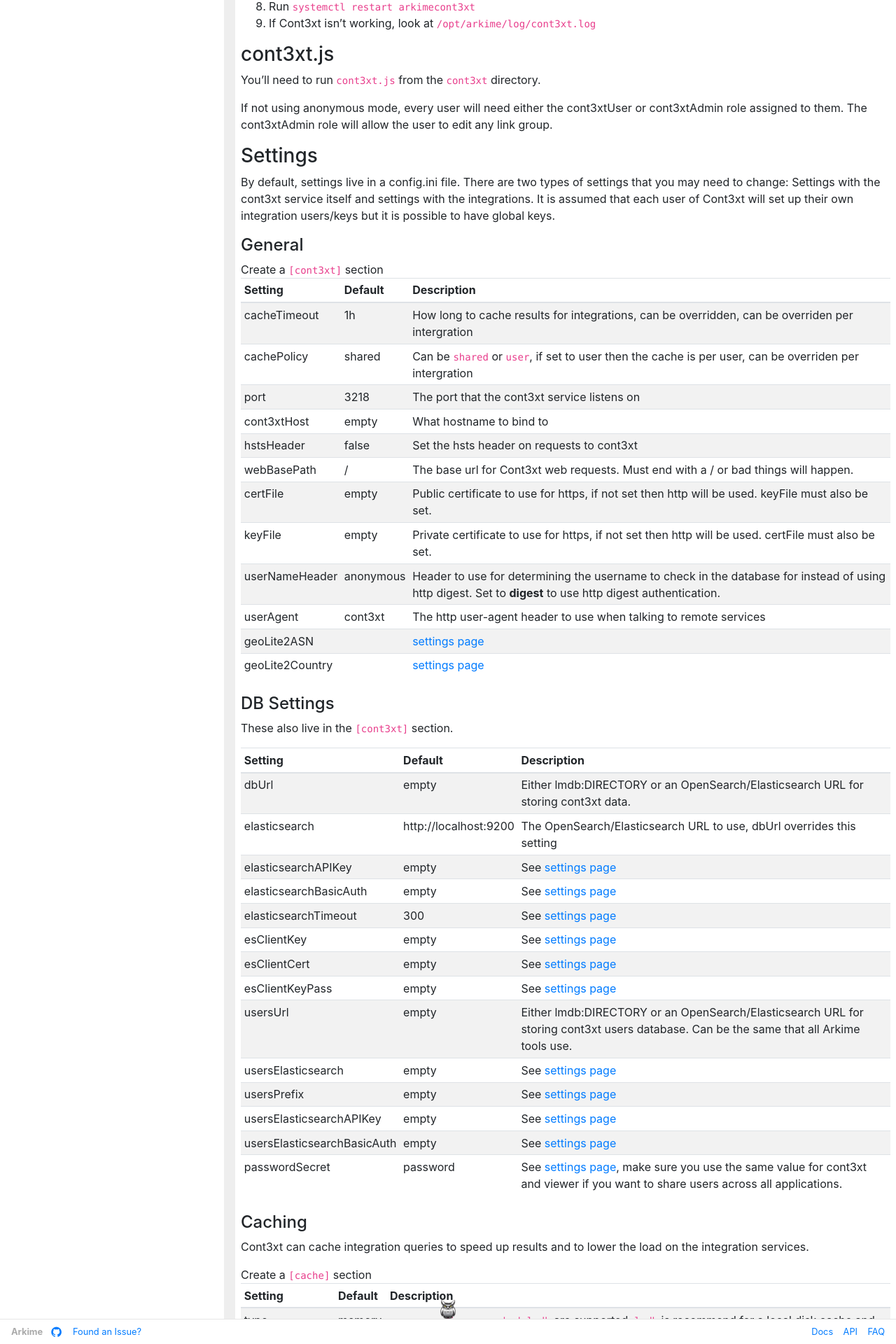
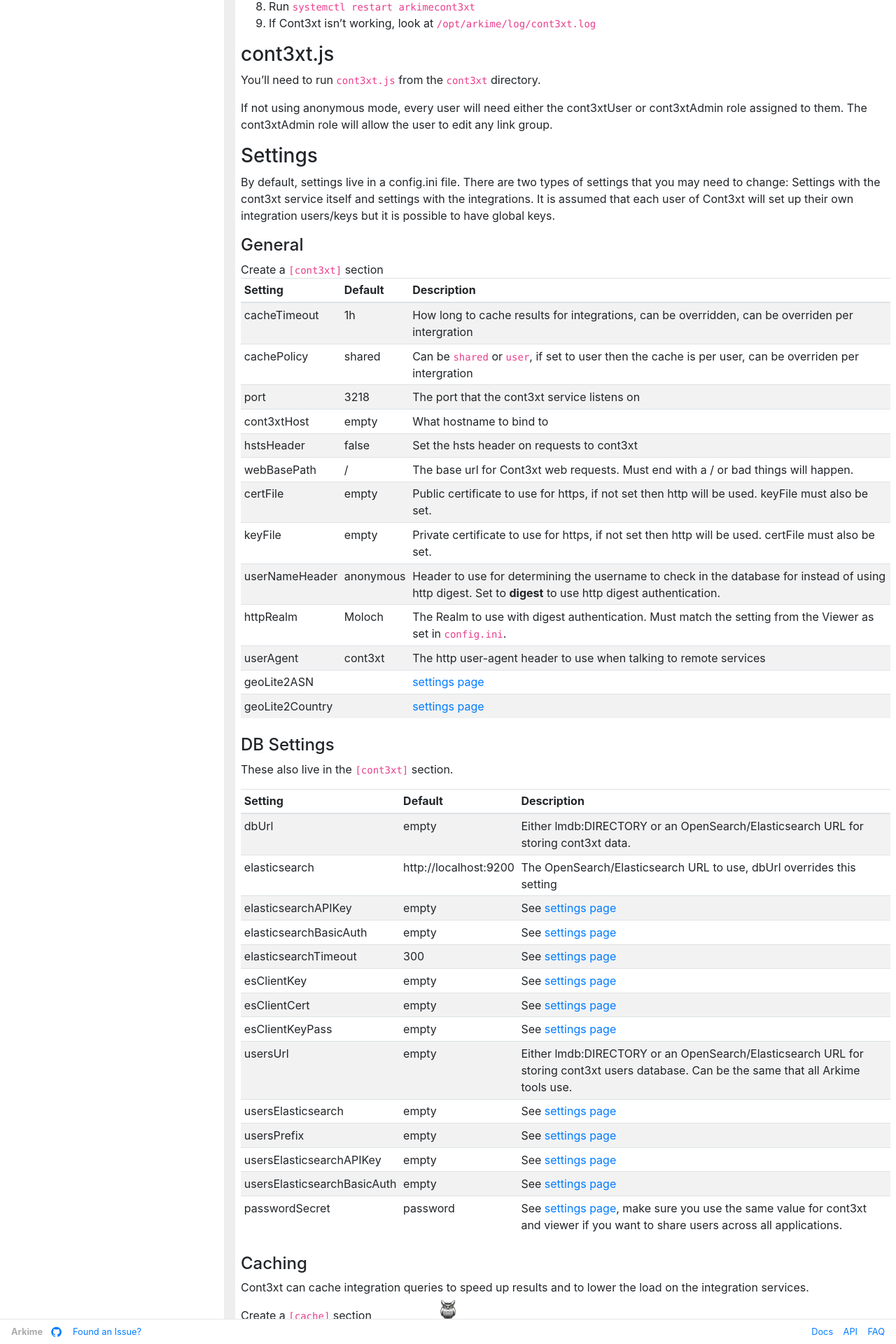
Before and after one commit to arkime/arkimeweb, a Jekyll site: the page built from _wiki/cont3xt.md, in a window 1280 px wide. Shown: the part 3080-5000 px from the top of the page at 70% size. Built offline with Jekyll 4.4.1, drawn with Linux system fonts in a browser that asks for light colours.

Commit message:
add configuration option for httpRealm and comment that it must match viewer

```diff
--- a/_wiki/cont3xt.md
+++ b/_wiki/cont3xt.md
@@ -136,6 +136,7 @@
 certFile | empty | Public certificate to use for https, if not set then http will be used. keyFile must also be set.
 keyFile | empty | Private certificate to use for https, if not set then http will be used. certFile must also be set.
 userNameHeader | anonymous | Header to use for determining the username to check in the database for instead of using http digest. Set to <strong>digest</strong> to use http digest authentication.
+httpRealm | Moloch | The Realm to use with digest authentication. Must match the setting from the Viewer as set in `config.ini`.
 userAgent | cont3xt | The http user-agent header to use when talking to remote services
 geoLite2ASN | | <a href="settings#geolite2asn">settings page</a>
 geoLite2Country | | <a href="settings#geolite2country">settings page</a>
```
